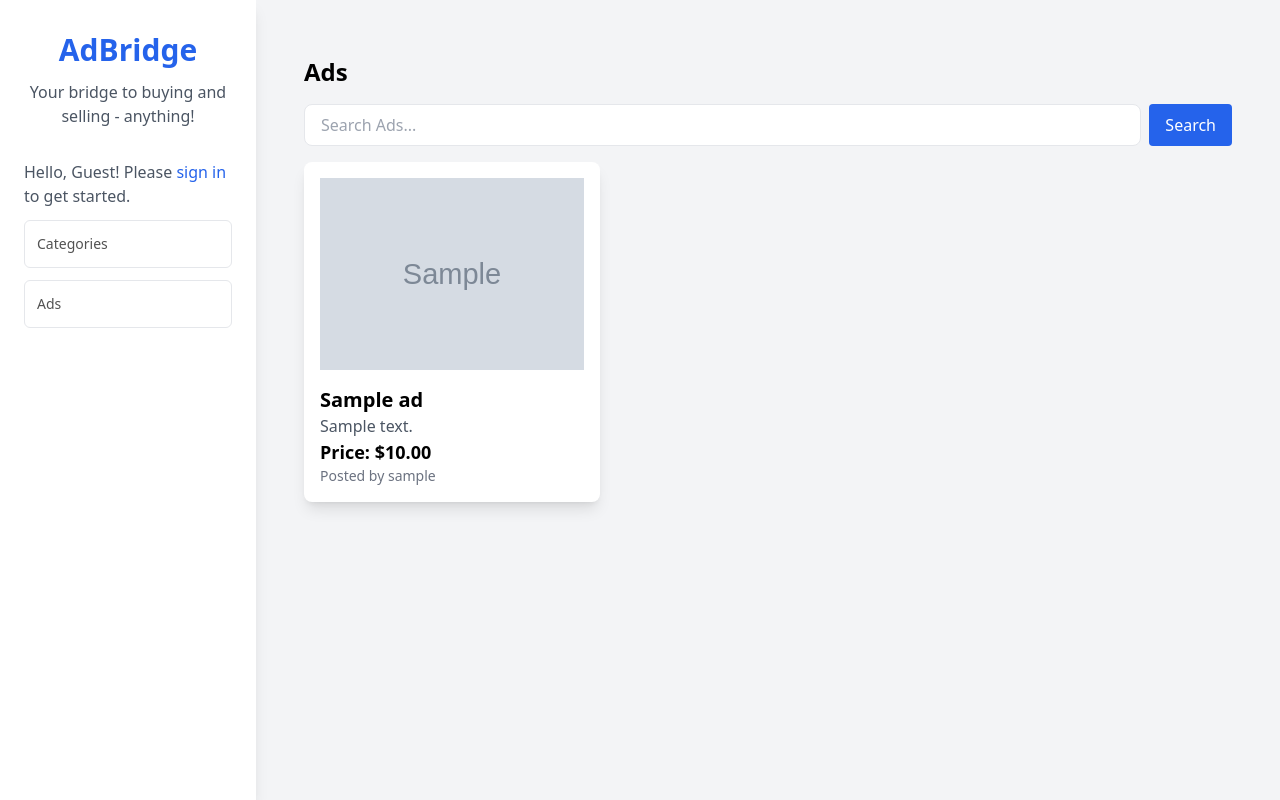
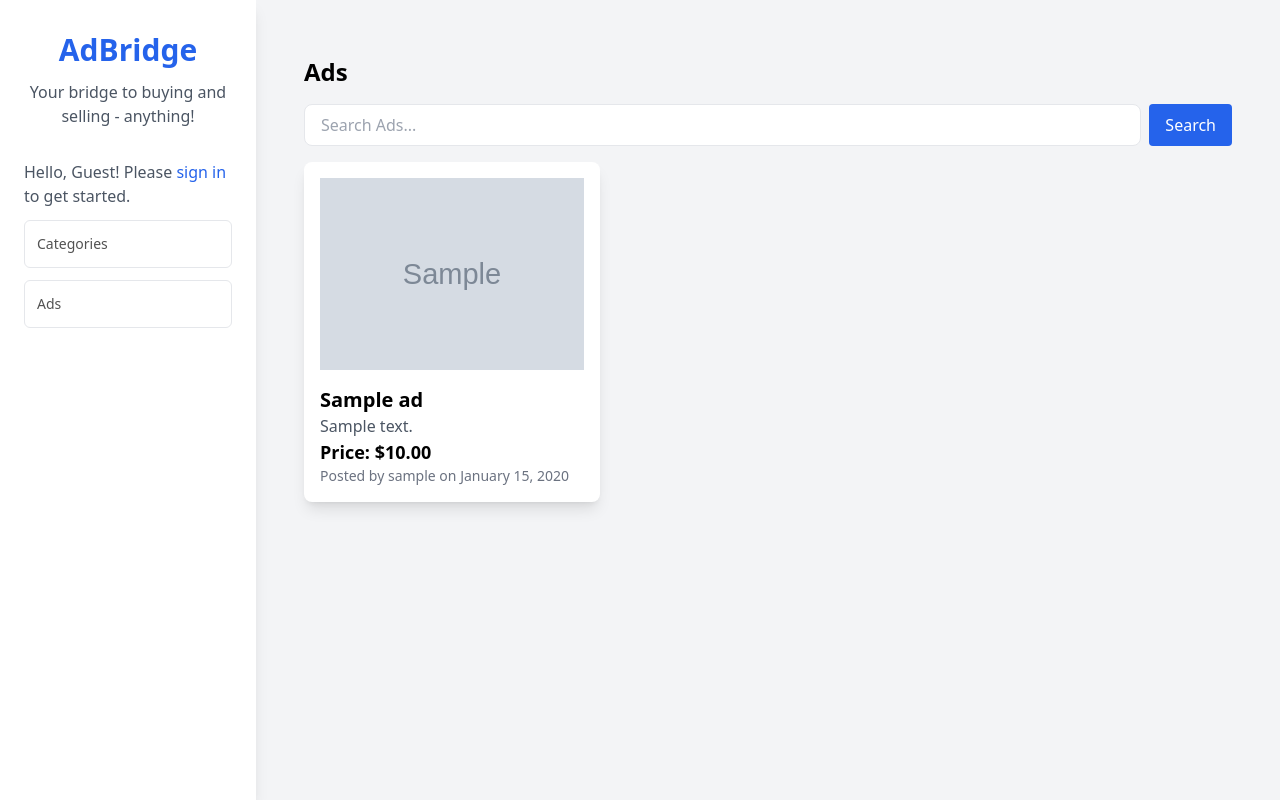
Before and after one commit to rupesh-ps/mini-project, a Django app: page /ads/ in a window 1280 px wide. Run offline with Django 5.2, Linux system fonts and the light colour scheme; tables that the repository leaves empty hold one stand-in row (values such as "Sample post"); grey boxes marked "Sample" are stand-in pictures; some libraries are stand-ins or nearby versions.

Commit message:
Design fixes in the list view

```diff
--- a/adBridge/templates/ads/ad_list.html
+++ b/adBridge/templates/ads/ad_list.html
@@ -14,12 +14,15 @@
     <div class="grid grid-cols-1 sm:grid-cols-2 lg:grid-cols-3 gap-5">
         {% for ad in ads %}
         <div class="bg-white rounded-lg shadow-lg overflow-hidden transition-transform transform hover:scale-105 hover:bg-gray-100 hover:outline">
-            <a href="{% url 'ad-detail' ad.id %}" class="block p-4">
+            <a href="{% url 'ad-detail' ad.id %}" class="block p-4 flex flex-col justify-between h-full">
+                <div>
                     {% if ad.images.first %}
                         <img src="{{ ad.images.first.image.url }}" alt="{{ ad.images.first.image_caption }}" class="w-full h-48 object-cover mb-4">
                     {% else %}
-                <img src="/media/ads/images/no_image.png" alt="No image available" class="w-full h-48 object-fit mb-4" />
+                        <img src="/media/ads/images/no_image.png" alt="No image available" class="w-full h-48 object-cover mb-4" />
                     {% endif %}
+                </div>
+                <div class="flex flex-col justify-between flex-grow">
                     <h2 class="text-xl font-semibold">{{ ad.title }}</h2>
                     <p class="text-gray-600">{{ ad.description|truncatewords:20 }}</p>
                     <p class="text-lg font-bold">
@@ -27,8 +30,10 @@
                             Price: ${{ ad.price }}
                         {% endif %}
                     </p>
-                <p class="text-sm text-gray-500">Posted by {{ ad.user.user.username }}</p>
+                    <p class="text-sm text-gray-500">Posted by {{ ad.user.user.username }} on {{ ad.posted_at|date:"F j, Y" }}</p>
+                </div>
             </a>
+
         </div>
         {% empty %}
         <p class="text-gray-500">
```
Also changed, not shown: adBridge/templates/ads/category_detail.html (+8 -2 lines). Lines whose indentation alone changed are shown as unchanged.
